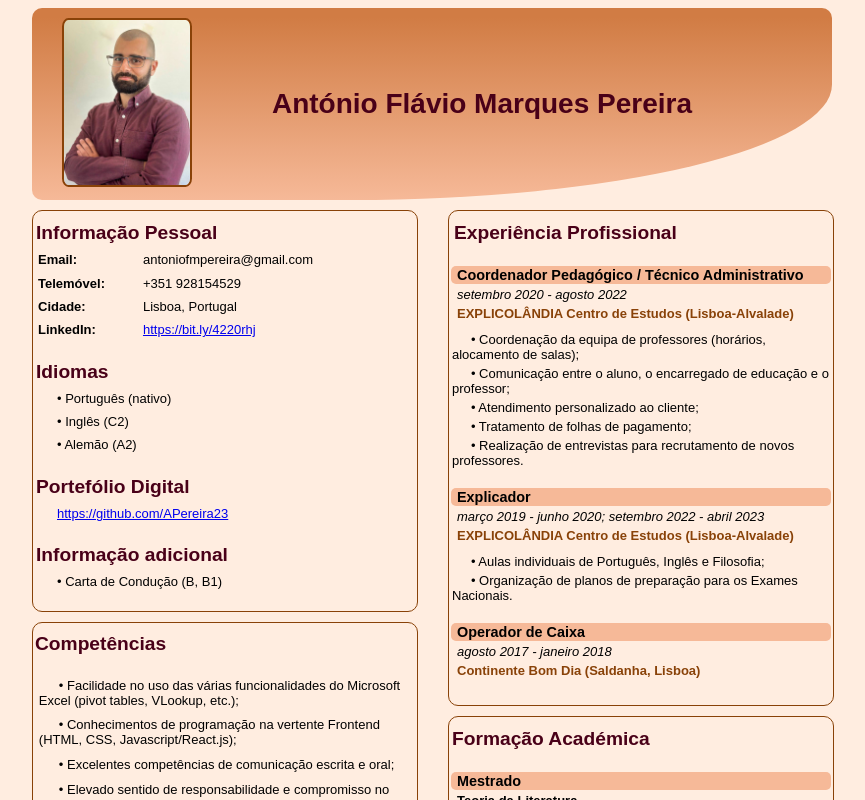
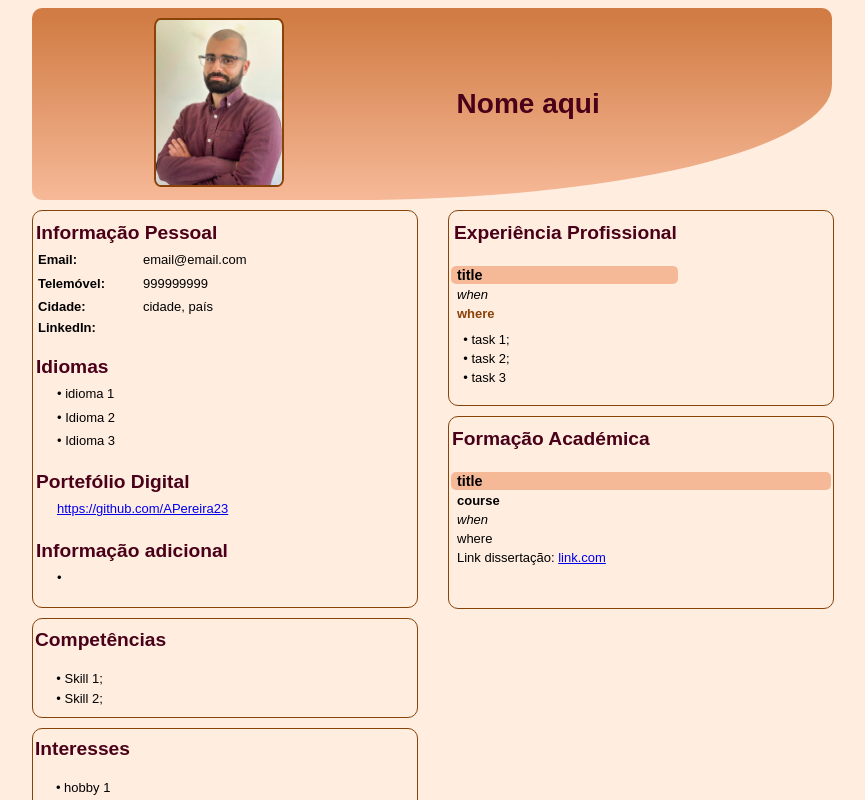
Before and after one commit to APereira23/curriculum-vitae-builder, a React (Create React App) app: page / in a window 1280 px wide. Shown: the top 800 px of the page, without its empty margins (208-1073 px from the left). Built offline with nearby package versions, Linux system fonts and the light colour scheme.

Commit message:
delete personal info from template

```diff
--- a/src/data.js
+++ b/src/data.js
@@ -5,20 +5,20 @@ const bio = [
     title: "Informação Pessoal",
     id: uniqid(),
     contents: {
-      Nome: "António Flávio Marques Pereira",
-      Email: "antoniofmpereira@gmail.com",
-      Telemóvel: "+351 928154529",
-      Cidade: "Lisboa, Portugal",
-      LinkedIn: "https://bit.ly/4220rhj",
+      Nome: "Nome aqui",
+      Email: "email@email.com",
+      Telemóvel: "999999999",
+      Cidade: "cidade, país",
+      LinkedIn: "",
     }
   },
   {
     title: "Idiomas",
     id: uniqid(),
     contents: [
-      "Português (nativo)",
-      "Inglês (C2)",
-      "Alemão (A2)",
+      "idioma 1",
+      "Idioma 2",
+      "Idioma 3",
     ]
   },
   {
@@ -32,7 +32,7 @@ const bio = [
     title: "Informação adicional",
     id: uniqid(),
     contents: [
-      "Carta de Condução (B, B1)",
+      "",
       //add new string
     ]
   }
@@ -40,33 +40,13 @@ const bio = [
 
 const work = [
   {
-    title: "Coordenador Pedagógico / Técnico Administrativo",
-    when: "setembro 2020 - agosto 2022",
-    where: "EXPLICOLÂNDIA Centro de Estudos (Lisboa-Alvalade)",
+    title: "title",
+    when: "when",
+    where: "where",
     tasks: [ //each task as an array string
-      "Coordenação da equipa de professores (horários, alocamento de salas);",
-      "Comunicação entre o aluno, o encarregado de educação e o professor;",
-      "Atendimento personalizado ao cliente;",
-      "Tratamento de folhas de pagamento;",
-      "Realização de entrevistas para recrutamento de novos professores.",
-    ],
-    id: uniqid(),
-  },
-  {
-    title: "Explicador",
-    when: "março 2019 - junho 2020; setembro 2022 - abril 2023" ,
-    where: "EXPLICOLÂNDIA Centro de Estudos (Lisboa-Alvalade)",
-    tasks: [
-      "Aulas individuais de Português, Inglês e Filosofia;",
-      "Organização de planos de preparação para os Exames Nacionais."
-    ],
-    id: uniqid(),
-  },
-  {
-    title: "Operador de Caixa",
-    when: "agosto 2017 - janeiro 2018",
-    where: "Continente Bom Dia (Saldanha, Lisboa)",
-    tasks: [
+      "task 1;",
+      "task 2;",
+      "task 3",
     ],
     id: uniqid(),
   },
@@ -74,18 +54,11 @@ const work = [
 
 const education = [
   {
-    title: "Mestrado",
-    course: "Teoria da Literatura",
-    when: "2017-2020",
-    where: "Faculdade de Letras da Universidade de Lisboa",
-    link: "http://hdl.handle.net/10451/50853",
-    id: uniqid(),
-  },
-  {
-    title: "Licenciatura",
-    course: "Línguas, Literaturas e Culturas",
-    when: "2014 - 2017",
-    where: "Faculdade de Letras da Universidade de Lisboa",
+    title: "title",
+    course: "course",
+    when: "when",
+    where: "where",
+    link: "link.com",
     id: uniqid(),
   },
 ];
@@ -93,35 +66,19 @@ const education = [
 const skills = [
   {
     id: uniqid(),
-    text: "Facilidade no uso das várias funcionalidades do Microsoft Excel (pivot tables, VLookup, etc.);",
+    text: "Skill 1;",
   },
   {
     id: uniqid(),
-    text: "Conhecimentos de programação na vertente Frontend (HTML, CSS, Javascript/React.js);",
-  },
-  {
-    id: uniqid(),
-    text: "Excelentes competências de comunicação escrita e oral;",
-  },
-  {
-    id: uniqid(),
-    text: "Elevado sentido de responsabilidade e compromisso no desempenho das tarefas a realizar."
+    text: "Skill 2;",
   },
 ];
 
 const hobbies = [
   {
     id: uniqid(),
-    text: "Estudo Musical (guitarra e composição);",
+    text: "hobby 1",
   },
-  {
-    id: uniqid(),
-    text: "Escrita (publicação de artigos e ensaios sobre cultura e estudos literários em várias revistas afetas à Faculdade de Letras da Universidade de Lisboa);"
-  },
-  {
-    id: uniqid(),
-    text: "Ciências informáticas."
-  }
 ];
 
 
```
